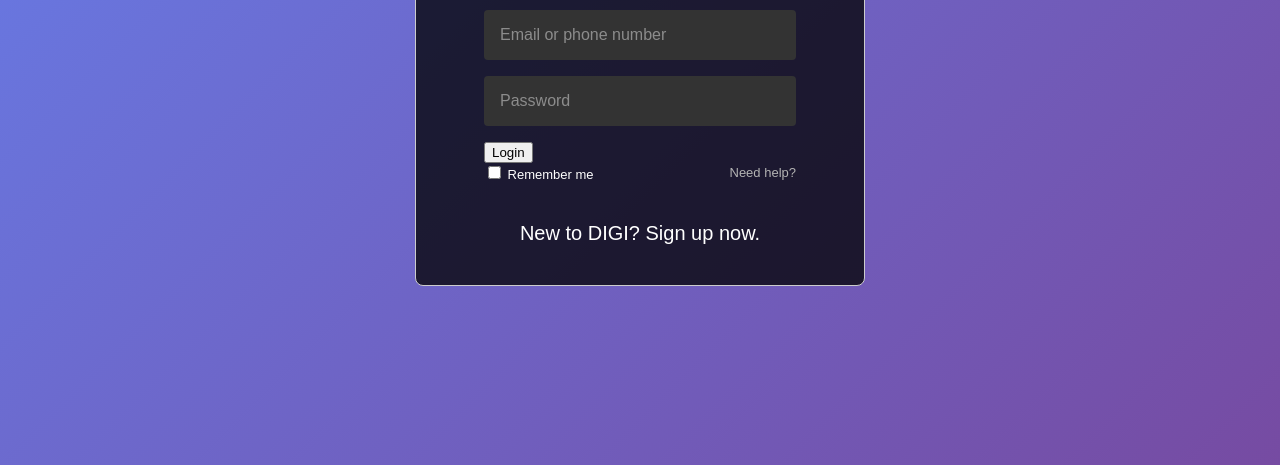
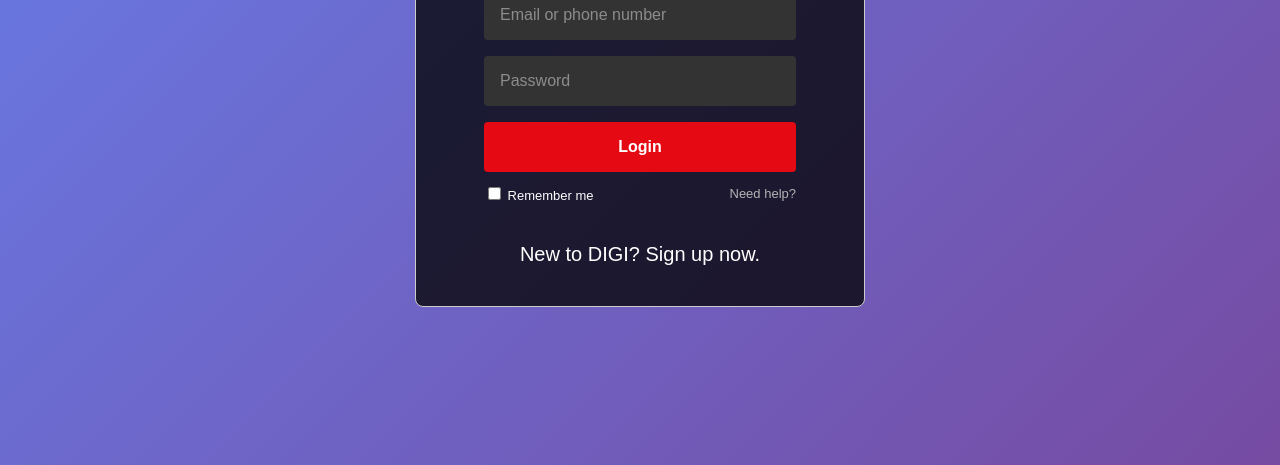
Before and after one commit to abdulsalam56145-web/Digital-craft, a plain HTML site: page login.html in a window 1280 px wide. Shown: the part 335-800 px from the top of the page. Drawn offline with Linux system fonts and the light colour scheme.

Commit message:
Update login.html

```diff
--- a/login.html
+++ b/login.html
@@ -115,7 +115,7 @@
             <input type="password" id="loginPassword" placeholder="Password" required>
           </div>
 
-          <button onclick="login()">Login</button>
+          <button type="submit" class="sign-in-btn" onclick="login()">Login</button>
 
           <div class="remember-me">
             <label>
```
